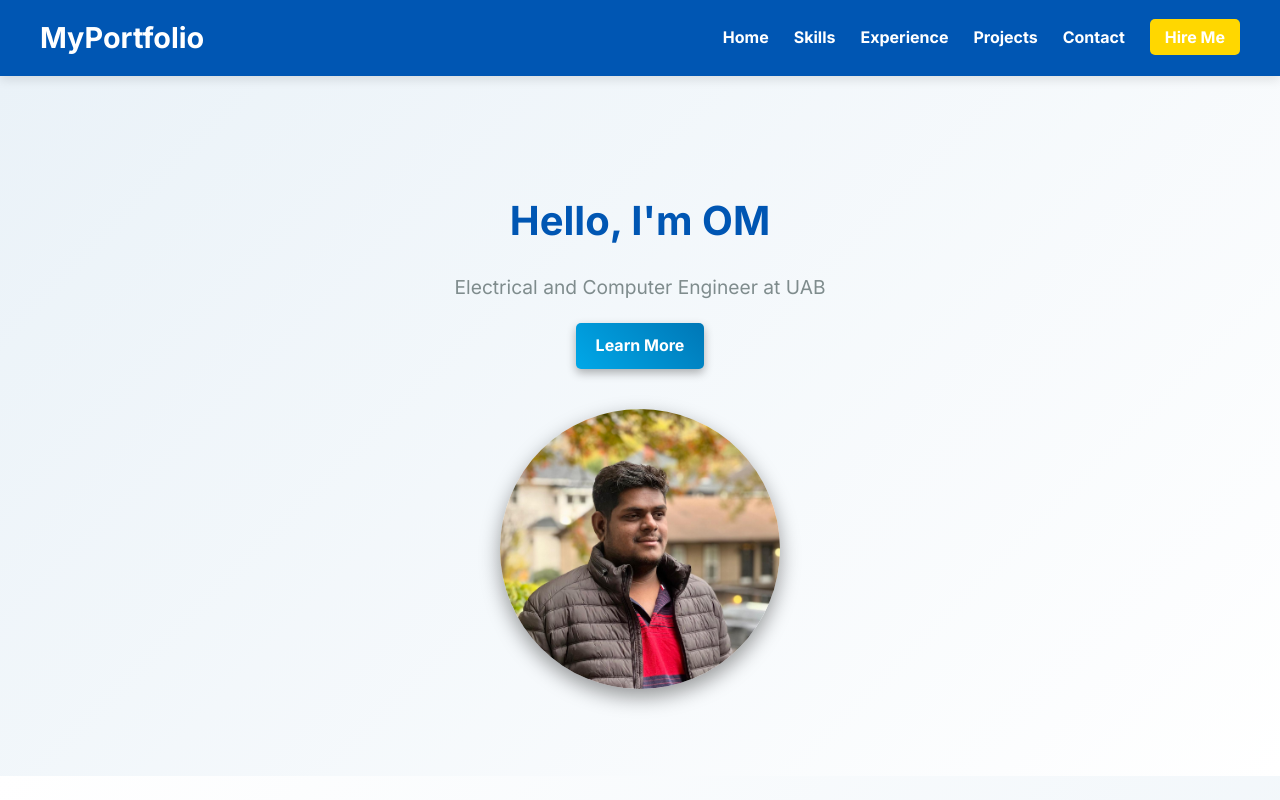
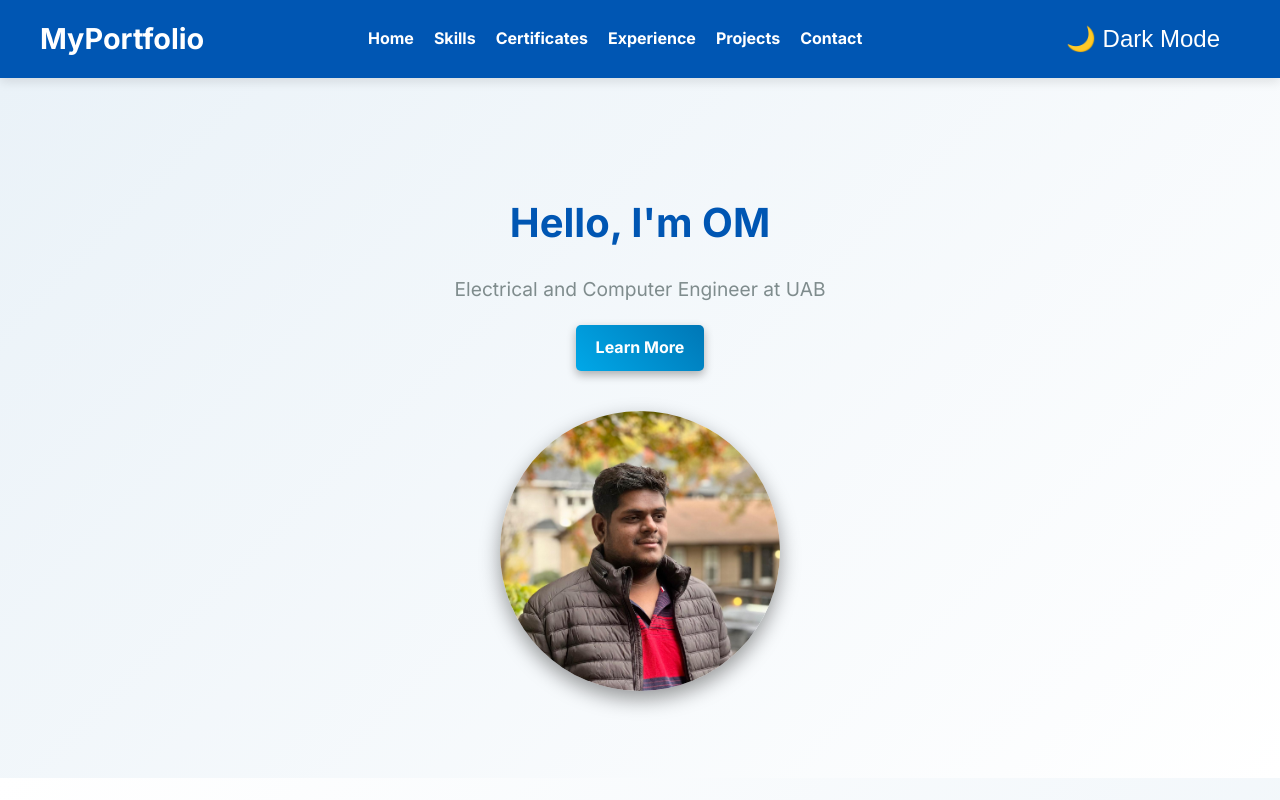
Before and after one commit to Omprakash87/my-portfolio, a Next.js app: page / in a window 1280 px wide. Shown: the top 800 px of the page. Built offline with nearby package versions, Linux system fonts and the light colour scheme.

Commit message:
Added dark theme support and updated certificates section

```diff
--- a/components/Navbar.js
+++ b/components/Navbar.js
@@ -1,15 +1,10 @@
 import { useEffect, useState } from "react";
 
 export default function Navbar() {
-  const [theme, setTheme] = useState("light"); // Default to "light" initially
-  const [isMounted, setIsMounted] = useState(false); // Ensure the component is mounted
-  const [isMenuOpen, setIsMenuOpen] = useState(false);
+  const [theme, setTheme] = useState("light");
 
   useEffect(() => {
-    // Ensure this runs only on the client side
-    setIsMounted(true);
-
-    // Get the saved theme from localStorage
+    // Get the saved theme from localStorage or default to light
     const savedTheme = localStorage.getItem("theme") || "light";
     setTheme(savedTheme);
     document.documentElement.setAttribute("data-theme", savedTheme);
@@ -22,15 +17,6 @@ export default function Navbar() {
     document.documentElement.setAttribute("data-theme", newTheme);
   };
 
-  const toggleMenu = () => {
-    setIsMenuOpen(!isMenuOpen);
-  };
-
-  if (!isMounted) {
-    // Prevent rendering until the component is mounted
-    return null;
-  }
-
   return (
     <nav className="navbar">
       <div className="navbar-container">
@@ -38,11 +24,14 @@ export default function Navbar() {
         <ul className="navbar-links">
           <li><a href="#hero">Home</a></li>
           <li><a href="#skills">Skills</a></li>
+          <li><a href="#certificates">Certificates</a></li>
           <li><a href="#experience">Experience</a></li>
           <li><a href="#projects">Projects</a></li>
           <li><a href="#contact">Contact</a></li>
-          <li><a href="#contact" className="hire-button">Hire Me</a></li>
         </ul>
+        <button className="theme-toggle" onClick={toggleTheme}>
+          {theme === "light" ? "🌙 Dark Mode" : "☀️ Light Mode"}
+        </button>
       </div>
     </nav>
   );
--- /dev/null
+++ b/components/sections/Certificates.js
@@ -0,0 +1,61 @@
+export default function Certificates() {
+  const certificates = [
+    {
+      title: "Certified Embedded Systems Engineer",
+      description: "Comprehensive certification covering embedded systems design and development.",
+      image: "/images/certificates/embedded-systems.jpg", // Replace with your image path
+      link: "https://example.com/embedded-systems-certification", // Replace with the actual link
+    },
+    {
+      title: "IoT Specialist Certification",
+      description: "Specialized certification in IoT protocols, devices, and cloud integration.",
+      image: "/images/certificates/iot-specialist.jpg",
+      link: "https://example.com/iot-certification",
+    },
+    {
+      title: "Python for Data Science Certification",
+      description: "Certification focused on Python programming for data analysis and visualization.",
+      image: "/images/certificates/python-data-science.jpg",
+      link: "https://example.com/python-certification",
+    },
+    {
+      title: "RTOS Development Certification",
+      description: "Hands-on certification in RTOS development using FreeRTOS and Zephyr.",
+      image: "/images/certificates/rtos-certification.jpg",
+      link: "https://example.com/rtos-certification",
+    },
+    {
+      title: "Machine Learning on Embedded Systems Certification",
+      description: "Certification in deploying machine learning models on embedded devices.",
+      image: "/images/certificates/ml-embedded.jpg",
+      link: "https://example.com/ml-certification",
+    },
+  ];
+
+  return (
+    <section id="certificates" className="certificates">
+      <h2>Certificates</h2>
+      <div className="certificates-grid">
+        {certificates.map((certificate, index) => (
+          <div key={index} className="certificate-card">
+            <img
+              src={certificate.image}
+              alt={certificate.title}
+              className="certificate-image"
+            />
+            <h3>{certificate.title}</h3>
+            <p>{certificate.description}</p>
+            <a
+              href={certificate.link}
+              target="_blank"
+              rel="noopener noreferrer"
+              className="certificate-link"
+            >
+              View Certificate
+            </a>
+          </div>
+        ))}
+      </div>
+    </section>
+  );
+}
--- a/components/sections/Skills.js
+++ b/components/sections/Skills.js
@@ -33,11 +33,11 @@ export default function Skills() {
     "Documentation and reporting",
     "Embedded cybersecurity (Secure Boot, Encryption)",
     "Machine learning on embedded systems (TinyML)",
-    "FPGA and DSP basics"
+    "FPGA and DSP basics",
   ];
 
   return (
-    <section className="skills">
+    <section id="skills" className="skills">
       <h2>Skills</h2>
       <div className="skills-grid">
         {skills.map((skill, index) => (
--- a/pages/index.js
+++ b/pages/index.js
@@ -3,6 +3,7 @@ import Skills from '../components/sections/Skills';
 import Experience from '../components/sections/Experience';
 import Projects from '../components/sections/Projects';
 import Research from '../components/sections/Research';
+import Certificates from '../components/sections/Certificates'; // Import Certificates section
 import Contact from '../components/sections/Contact';
 import Image from 'next/image';
 
@@ -44,22 +45,62 @@ export default function Hero() {
         </div>
       </section>
 
+      {/* Skills Section */}
       <Skills />
+
+      {/* Certificates Section */}
+      <section id="certificates" className="certificates">
+        <h2>Certificates</h2>
+        <div className="certificates-grid">
+          <div className="certificate-card">
+            <h3>Certified Embedded Systems Engineer</h3>
+            <p>Comprehensive certification covering embedded systems design and development.</p>
+            <a href="https://example.com/embedded-systems-certification" target="_blank" rel="noopener noreferrer">
+              View Certificate
+            </a>
+          </div>
+          <div className="certificate-card">
+            <h3>IoT Specialist Certification</h3>
+            <p>Specialized certification in IoT protocols, devices, and cloud integration.</p>
+            <a href="https://example.com/iot-certification" target="_blank" rel="noopener noreferrer">
+              View Certificate
+            </a>
+          </div>
+          <div className="certificate-card">
+            <h3>Python for Data Science Certification</h3>
+            <p>Certification focused on Python programming for data analysis and visualization.</p>
+            <a href="https://example.com/python-certification" target="_blank" rel="noopener noreferrer">
+              View Certificate
+            </a>
+          </div>
+          <div className="certificate-card">
+            <h3>RTOS Development Certification</h3>
+            <p>Hands-on certification in RTOS development using FreeRTOS and Zephyr.</p>
+            <a href="https://example.com/rtos-certification" target="_blank" rel="noopener noreferrer">
+              View Certificate
+            </a>
+          </div>
+          <div className="certificate-card">
+            <h3>Machine Learning on Embedded Systems Certification</h3>
+            <p>Certification in deploying machine learning models on embedded devices.</p>
+            <a href="https://example.com/ml-certification" target="_blank" rel="noopener noreferrer">
+              View Certificate
+            </a>
+          </div>
+        </div>
+      </section>
+
+      {/* Experience Section */}
       <Experience />
+
+      {/* Projects Section */}
       <Projects />
+
+      {/* Research Section */}
       <Research />
 
       {/* Contact Me Section */}
-      <section id="contact" className="contact">
-        <h2>Contact Me</h2>
-        <p>Have a question or collaboration idea? Let’s talk!</p>
-        <form className="contact-form">
-          <input type="text" name="name" placeholder="Your Name" required />
-          <input type="email" name="email" placeholder="Your Email" required />
-          <textarea name="message" placeholder="Your Message" required></textarea>
-          <button type="submit">Send Message</button>
-        </form>
-      </section>
+      <Contact />
     </div>
   );
 }
--- a/styles/globals.css
+++ b/styles/globals.css
@@ -25,26 +25,30 @@ body {
 }
 
 /* 🌟 Theme Variables */
-/* Light Theme (Default) */
+/* Default Theme (Light) */
 :root {
   --background-color: #ffffff;
   --text-color: #2c3e50;
-  --primary-color: #0056b3;
-  --secondary-color: #007acc;
-  --card-background: #ffffff;
-  --card-shadow: rgba(0, 0, 0, 0.1);
-  --hover-background: #eaf2f8;
+  --navbar-bg: #0056b3;
+  --button-bg: #ffd700;
+  --button-text: #0056b3;
+  --card-bg: #ffffff;
+  --card-border: #ddd;
+  --hover-bg: #0056b3;
+  --hover-text: #ffffff;
 }
 
 /* Dark Theme */
 [data-theme="dark"] {
-  --background-color: #1e1e1e;
-  --text-color: #f5f5f5;
-  --primary-color: #4a90e2;
-  --secondary-color: #6bb8ff;
-  --card-background: #2a2a2a;
-  --card-shadow: rgba(0, 0, 0, 0.5);
-  --hover-background: #333333;
+  --background-color: #2c3e50;
+  --text-color: #ffffff;
+  --navbar-bg: #1a1a1a;
+  --button-bg: #ffcc00;
+  --button-text: #1a1a1a;
+  --card-bg: #1a1a1a;
+  --card-border: #444;
+  --hover-bg: #ffcc00;
+  --hover-text: #1a1a1a;
 }
 
 /* 🌟 Apply Theme Variables */
@@ -59,12 +63,14 @@ body {
 }
 
 .project-card, .experience-item, .research-item {
-  background: var(--card-background);
-  box-shadow: 0 4px 10px var(--card-shadow);
+  background: var(--card-bg);
+  border: 1px solid var(--card-border);
+  color: var(--text-color);
 }
 
 .project-card:hover, .experience-item:hover, .research-item:hover {
-  background: var(--hover-background);
+  background: var(--hover-bg);
+  color: var(--hover-text);
 }
 
 a {
@@ -75,13 +81,19 @@ a:hover {
   color: var(--secondary-color);
 }
 
-button, .cta {
-  background: var(--primary-color);
-  color: var(--text-color);
+button, .cta, .hire-button {
+  background-color: var(--button-bg);
+  color: var(--button-text);
+  border: none;
+  padding: 10px 20px;
+  border-radius: 5px;
+  cursor: pointer;
+  transition: background-color 0.3s ease, color 0.3s ease;
 }
 
-button:hover, .cta:hover {
-  background: var(--secondary-color);
+button:hover, .cta:hover, .hire-button:hover {
+  background-color: var(--hover-bg);
+  color: var(--hover-text);
 }
 
 /* 🌟 Hero Section Styling */
@@ -183,7 +195,7 @@ button:hover, .cta:hover {
   justify-content: center;
   align-items: center;
   padding: 15px 20px;
-  background-color: #0056b3; /* Blue background */
+  background-color: var(--navbar-bg);
   color: white;
   position: sticky;
   top: 0;
@@ -209,7 +221,7 @@ button:hover, .cta:hover {
 .navbar-links {
   display: flex;
   list-style: none;
-  gap: 25px;
+  gap: 20px;
   margin: 0;
   padding: 0;
 }
@@ -241,7 +253,15 @@ button:hover, .cta:hover {
   color: white;
 }
 
-/* Responsive Navbar */
+.theme-toggle {
+  background: none;
+  border: none;
+  font-size: 1.5rem;
+  color: white;
+  cursor: pointer;
+  margin-left: 20px;
+}
+
 .hamburger {
   display: none;
   font-size: 1.5rem;
@@ -258,7 +278,7 @@ button:hover, .cta:hover {
     position: absolute;
     top: 60px;
     right: 20px;
-    background-color: #0056b3;
+    background-color: var(--navbar-bg);
     padding: 10px;
     border-radius: 5px;
     box-shadow: 0 4px 10px rgba(0, 0, 0, 0.1);
@@ -856,3 +876,72 @@ html {
     font-size: 0.9rem;
   }
 }
+/* 🌟 Certificates Section */
+.certificates {
+  text-align: center;
+  padding: 60px 20px;
+  background-color: #f0f8ff; /* Light blue background for contrast */
+}
+
+.certificates h2 {
+  font-size: 2.5rem;
+  color: #0056b3; /* Blue heading */
+  margin-bottom: 20px;
+}
+
+.certificates-grid {
+  display: grid;
+  grid-template-columns: repeat(auto-fit, minmax(250px, 1fr)); /* Responsive grid */
+  gap: 20px; /* Spacing between certificate cards */
+  max-width: 1200px;
+  margin: 0 auto; /* Center the grid */
+}
+
+.certificate-card {
+  background: #ffffff; /* White background */
+  color: #2c3e50; /* Dark slate text */
+  padding: 20px;
+  border: 1px solid #ddd; /* Subtle border */
+  border-radius: 10px; /* Rounded corners */
+  box-shadow: 0 4px 10px rgba(0, 0, 0, 0.1); /* Subtle shadow */
+  text-align: center;
+  transition: all 0.3s ease;
+}
+
+.certificate-card:hover {
+  background: #0056b3; /* Blue background on hover */
+  color: white; /* White text on hover */
+  transform: translateY(-5px); /* Slight lift on hover */
+  box-shadow: 0 6px 15px rgba(0, 0, 0, 0.2); /* Enhanced shadow on hover */
+}
+
+.certificate-card a {
+  display: inline-block;
+  margin-top: 10px;
+  color: #ffd700; /* Gold color for links */
+  text-decoration: none;
+  font-weight: bold;
+  transition: color 0.3s ease;
+}
+
+.certificate-card a:hover {
+  color: #ffcc00; /* Slightly darker gold on hover */
+}
+
+@media (max-width: 768px) {
+  .certificates h2 {
+    font-size: 2rem; /* Adjust heading size */
+  }
+
+  .certificates-grid {
+    gap: 15px; /* Reduce spacing for smaller screens */
+  }
+
+  .certificate-card {
+    padding: 15px;
+  }
+
+  .certificate-image {
+    max-width: 150px;
+  }
+}
```
